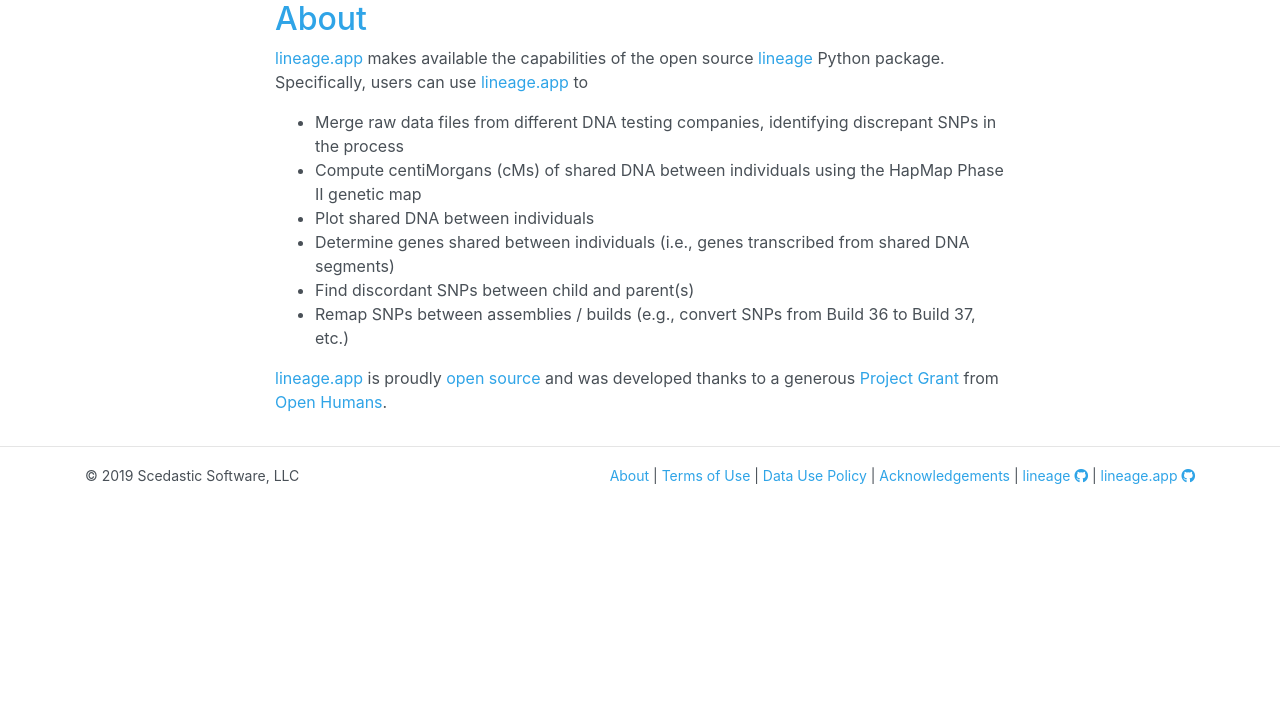
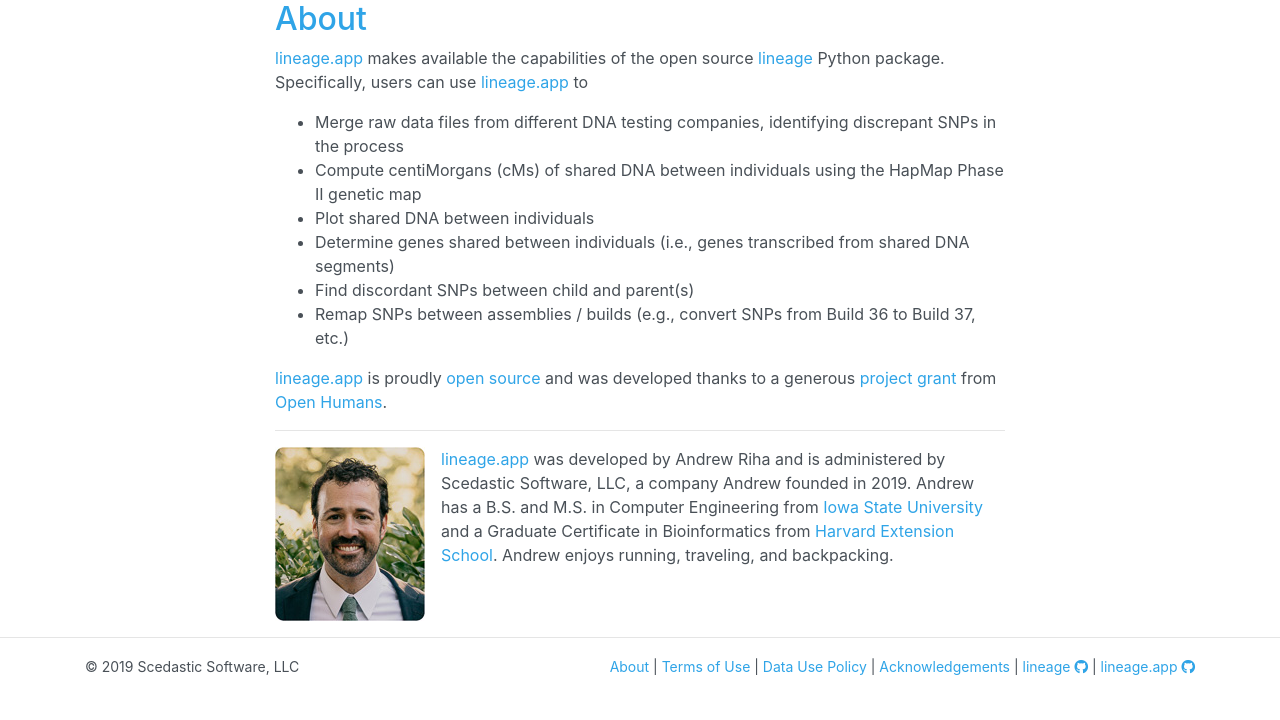
Before and after one commit to apriha/lineage_app, a Django app: page /about/ in a window 1280 px wide. Shown: the part 80-800 px from the top of the page. Run offline with Django 3.2, Linux system fonts and the light colour scheme; parts of the project's set-up code (start-up, migrations or seed data) failed here and were passed over; some libraries are stand-ins or nearby versions.

Commit message:
Update static content

```diff
--- a/lineage_app/templates/pages/about.html
+++ b/lineage_app/templates/pages/about.html
@@ -1,4 +1,5 @@
 {% extends "base.html" %}
+{% load static %}
 
 {% block title %}About{% endblock %}
 
@@ -27,11 +28,24 @@
             </li>
         </ul>
 
-        <p><a href="{% url 'index' %}">lineage.app</a> is proudly
+        <p class="mb-0"><a href="{% url 'index' %}">lineage.app</a> is proudly
             <a href="https://github.com/scedasticsoftware/lineage_app">open source</a>
             and was developed thanks to a generous
-            <a href="https://www.openhumans.org/grants/">Project Grant</a>
+            <a href="https://www.openhumans.org/grants/">project grant</a>
             from <a href="https://www.openhumans.org/">Open Humans</a>.</p>
     </div>
 </div>
+<div class="row justify-content-md-center">
+    <div class="col-md-8">
+        <hr>
+        <img src="{% static 'images/apriha.jpg' %}" class="float-left mr-3">
+        <p><a href="{% url 'index' %}">lineage.app</a> was developed by Andrew Riha and is
+            administered by Scedastic Software, LLC, a company Andrew founded in 2019. Andrew
+            has a B.S. and M.S. in Computer Engineering from
+            <a href="https://www.iastate.edu">Iowa State University</a> and a Graduate
+            Certificate in Bioinformatics from
+            <a href="https://www.extension.harvard.edu">Harvard Extension School</a>. Andrew enjoys
+            running, traveling, and backpacking.</p>
+    </div>
+</div>
 {% endblock content %}
--- a/lineage_app/templates/pages/index.html
+++ b/lineage_app/templates/pages/index.html
@@ -12,7 +12,7 @@
     <div class="container">
         <img class="container banner" src="{% static 'images/lineage_banner.png' %}">
         <p class="lead">tools for genetic genealogy and the analysis of direct-to-consumer (DTC)
-            DNA test results - coming January 2019</p>
+            DNA test results</p>
     </div>
 </div>
 {% endblock jumbotron %}
```
Also changed, not shown: lineage_app/users/templates/users/login.html (+5 -4 lines), lineage_app/static/images/apriha.jpg (added).
